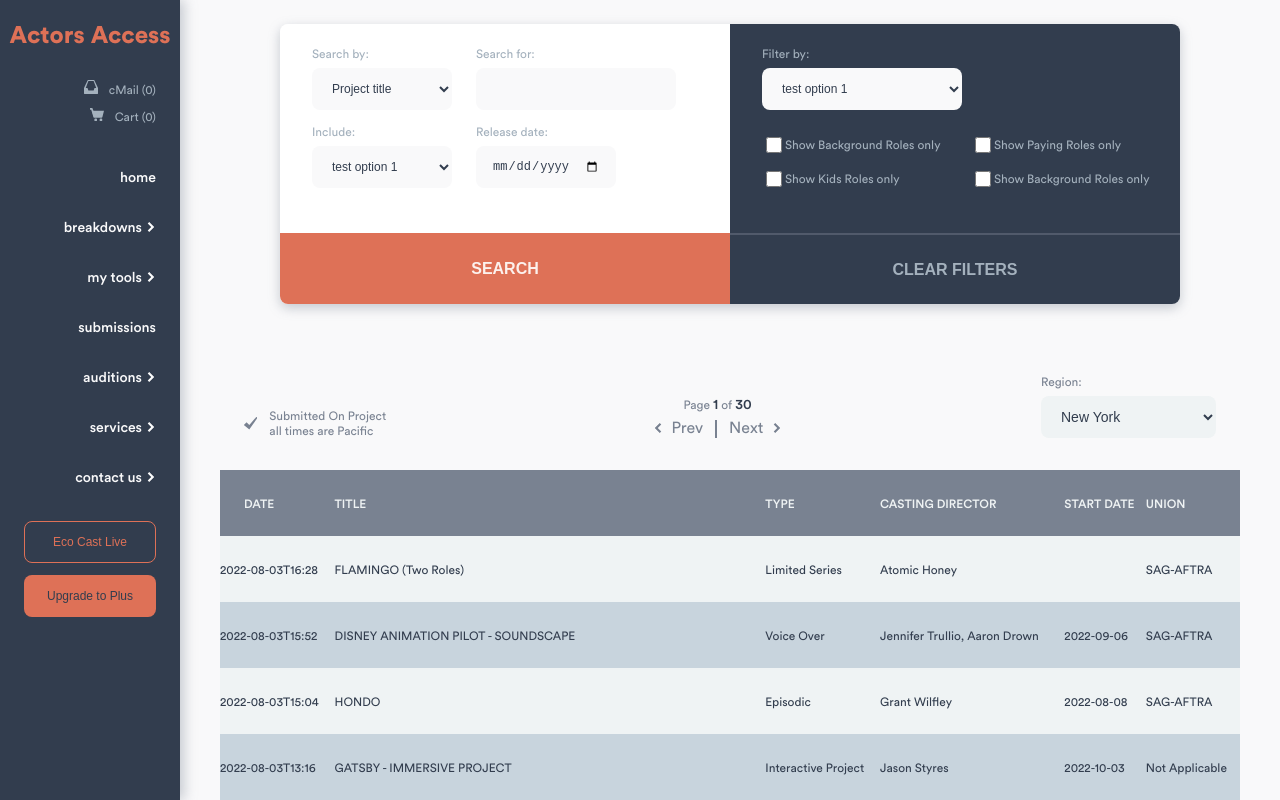
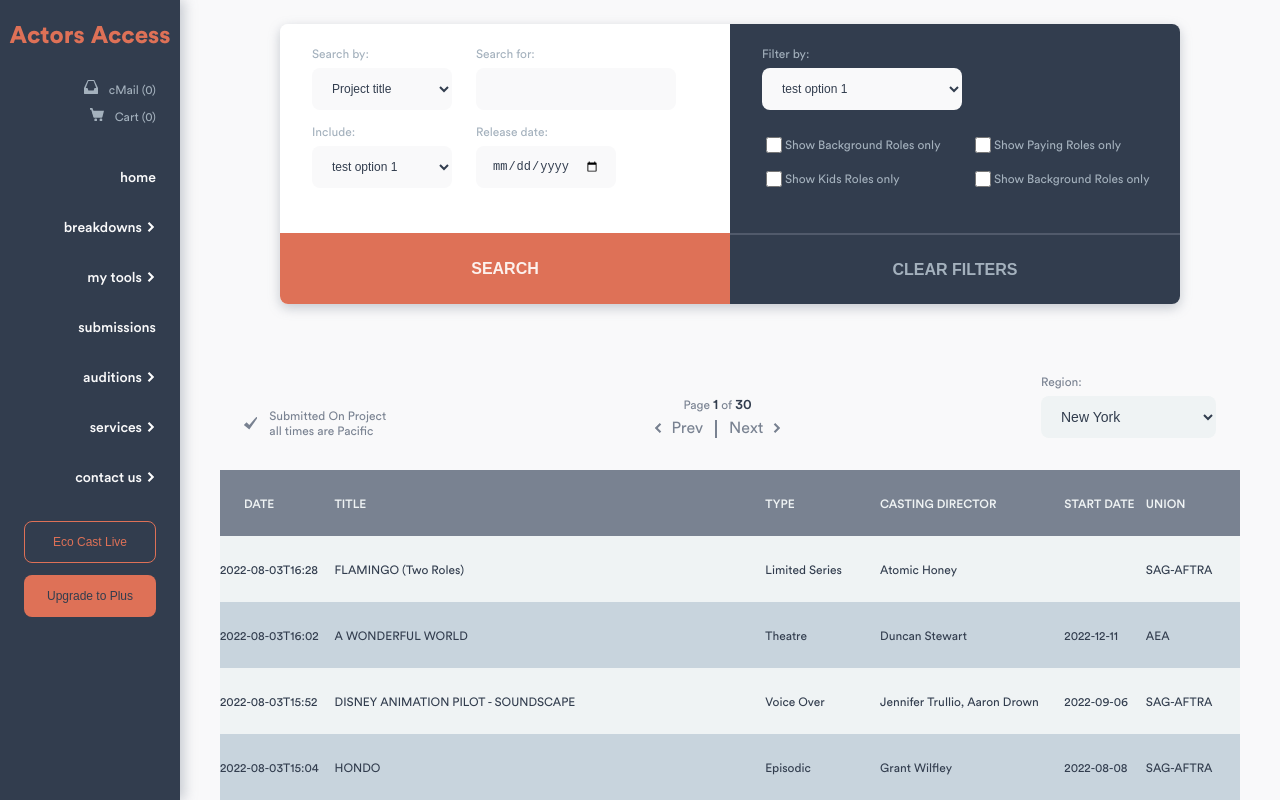
Before and after one commit to Zachcos/ActorsAccessRedesign, a Next.js app: page /breakdowns in a window 1280 px wide. Shown: the top 800 px of the page. Built offline with nearby package versions, Linux system fonts and the light colour scheme.

Commit message:
Add addition mock breakdownData item

```diff
--- a/data/breakdownData.ts
+++ b/data/breakdownData.ts
@@ -10,6 +10,15 @@ const breakdownData: BreakdownProps[] = [
   },
   {
     id: 2,
+    dateTime: '2022-08-03T16:02',
+    title: 'A WONDERFUL WORLD',
+    type: 'Theatre',
+    casting: 'Duncan Stewart',
+    startDate: '2022-12-11',
+    union: 'AEA',
+  },
+  {
+    id: 3,
     dateTime: '2022-08-03T15:52',
     title: 'DISNEY ANIMATION PILOT - SOUNDSCAPE',
     type: 'Voice Over',
@@ -18,7 +27,7 @@ const breakdownData: BreakdownProps[] = [
     union: 'SAG-AFTRA',
   },
   {
-    id: 3,
+    id: 4,
     dateTime: '2022-08-03T15:04',
     title: 'HONDO',
     type: 'Episodic',
@@ -27,7 +36,7 @@ const breakdownData: BreakdownProps[] = [
     union: 'SAG-AFTRA',
   },
   {
-    id: 4,
+    id: 5,
     dateTime: '2022-08-03T13:16',
     title: 'GATSBY - IMMERSIVE PROJECT',
     type: 'Interactive Project',
@@ -36,7 +45,7 @@ const breakdownData: BreakdownProps[] = [
     union: 'Not Applicable',
   },
   {
-    id: 5,
+    id: 6,
     dateTime: '2022-08-03T13:15',
     title: 'KARATE KID (fka VICTORY BLVD) Rerelease of LI for Actors Access',
     type: 'Feature Film',
@@ -45,7 +54,7 @@ const breakdownData: BreakdownProps[] = [
     union: 'SAG-AFTRA',
   },
   {
-    id: 6,
+    id: 7,
     dateTime: '2022-08-03T12:52',
     title: 'THE COLLABORATION (Julia)',
     type: 'Feature Film',
@@ -54,7 +63,7 @@ const breakdownData: BreakdownProps[] = [
     union: 'SAG-AFTRA',
   },
   {
-    id: 7,
+    id: 8,
     dateTime: '2022-08-03T12:19',
     title: 'WEBMD 312556.01: MUSCLE WEAKNESS',
     type: 'Industrial',
@@ -63,7 +72,7 @@ const breakdownData: BreakdownProps[] = [
     union: 'NON-UNION',
   },
   {
-    id: 8,
+    id: 9,
     dateTime: '2022-08-03T11:39',
     title: 'LITTLE DEATHS (Revised/New roles)',
     type: 'Feature Film',
@@ -72,7 +81,7 @@ const breakdownData: BreakdownProps[] = [
     union: 'SAG-AFTRA',
   },
   {
-    id: 9,
+    id: 10,
     dateTime: '2022-08-03T11:11',
     title: 'GREEN (Role of Mehmet)',
     type: 'Feature Film',
@@ -81,7 +90,7 @@ const breakdownData: BreakdownProps[] = [
     union: 'NON-UNION',
   },
   {
-    id: 10,
+    id: 11,
     dateTime: '2022-08-03T11:01',
     title: 'TRUE DETECTIVE: NIGHT COUNTRY (2 roles) Actors Access Release',
     type: 'Limited Series',
```
